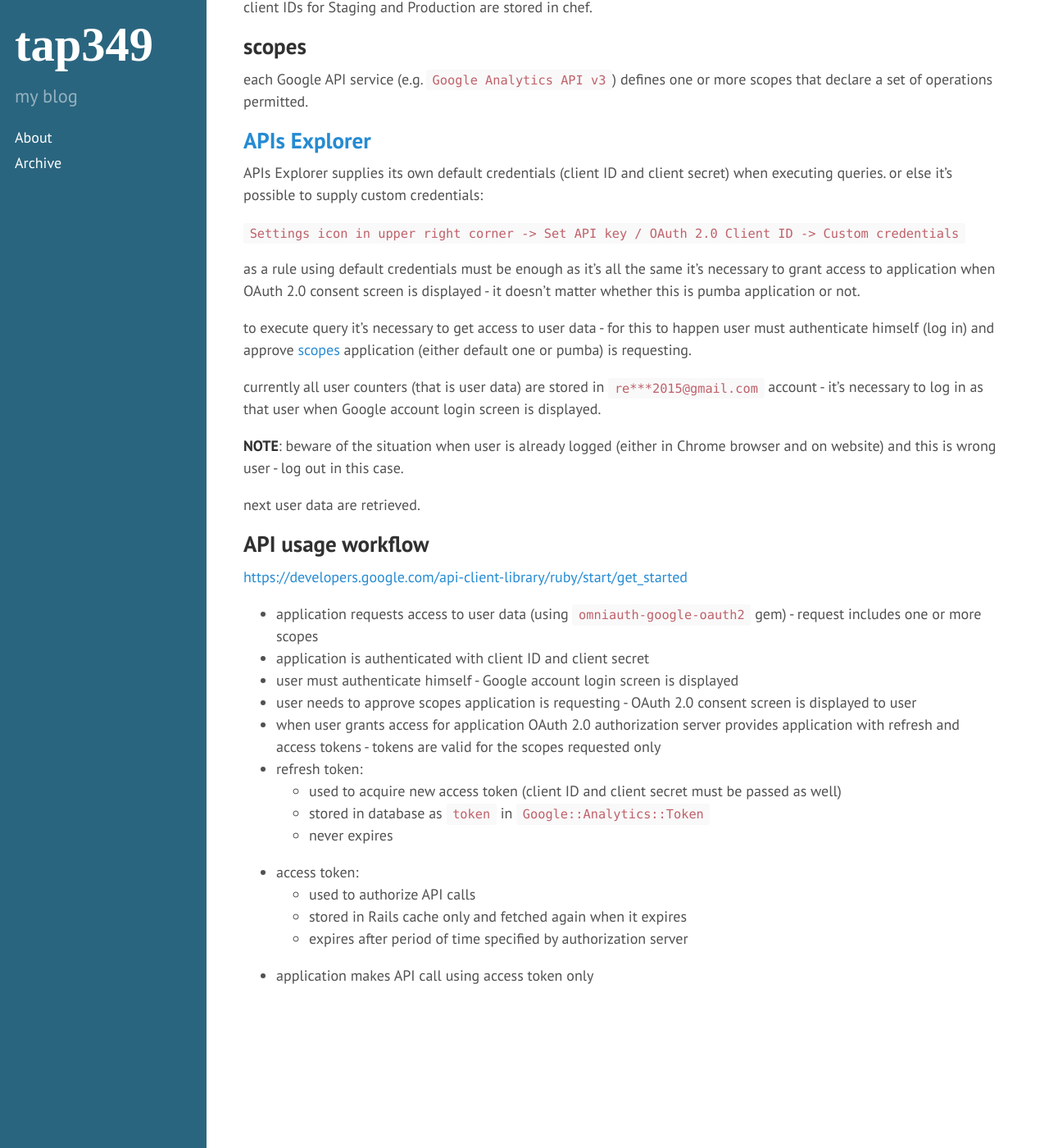
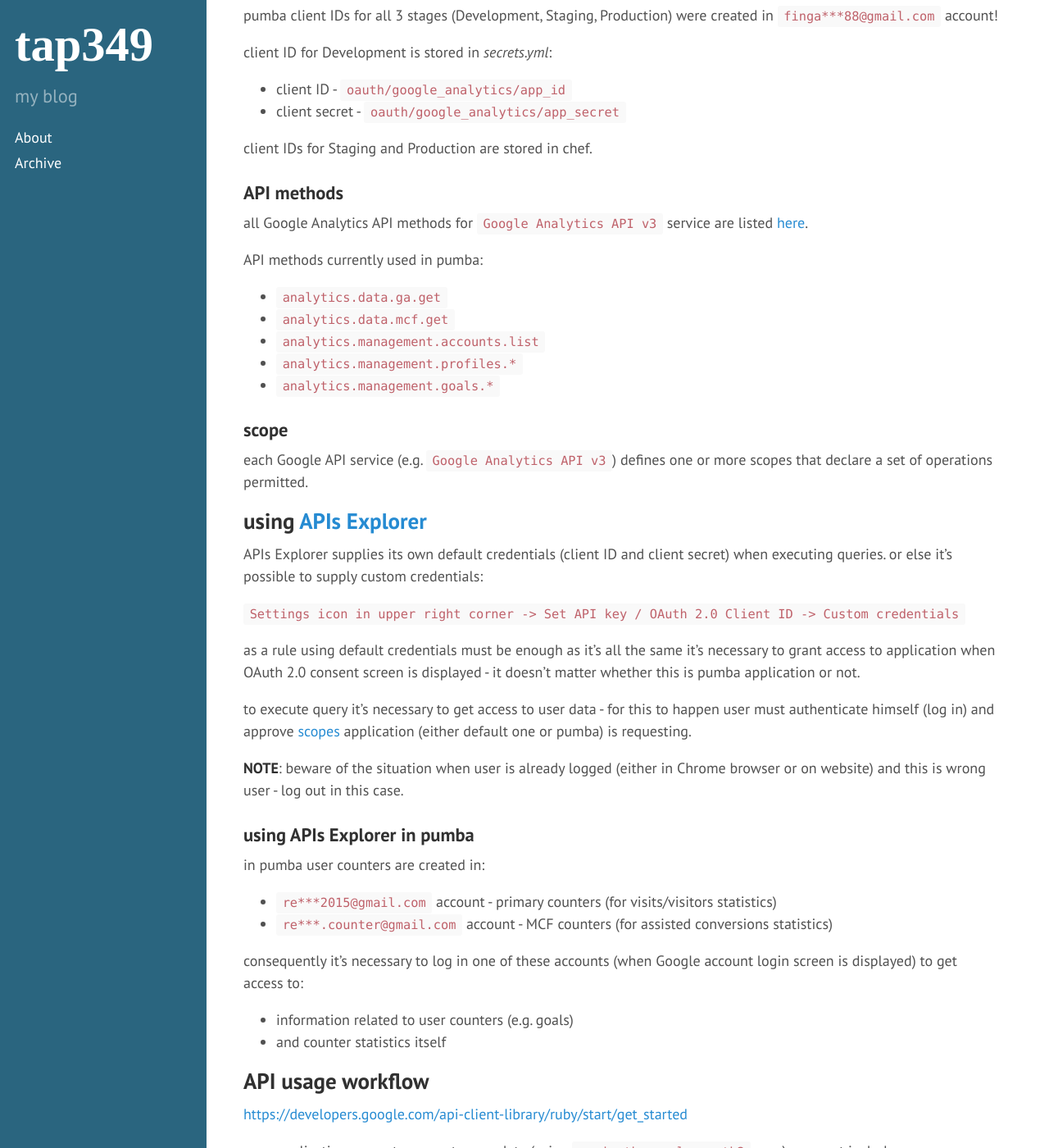
Before and after one commit to tap349/tap349.github.io, a Jekyll site: the page built from _posts/2016-03-16-GA-demystified.md, in a window 1280 px wide and 1400 px high, scrolled down 1993 px. Shown: the whole window at 82% size. Built offline with Jekyll 4.4.1, drawn with Linux system fonts in a browser that asks for light colours; some of the changed text lies outside the part shown.

Commit message:
update 2016-05-12_17:41:30

```diff
--- a/_posts/2016-03-16-GA-demystified.md
+++ b/_posts/2016-03-16-GA-demystified.md
@@ -60,7 +61,9 @@ configuration of Google Analytics and some background information.
   - usage: API (e.g. `analytics.data.ga.get`)
   - pumba: `counter_id` in `Google::Analytics::Counter`
 
-## OAuth 2.0 client ID
+## Google Analytics terms
+
+### OAuth 2.0 client ID
 
 client ID:
 
@@ -80,12 +83,25 @@ client ID for Development is stored in _secrets.yml_:
 
 client IDs for Staging and Production are stored in chef.
 
-## scopes
+### API methods
+
+all Google Analytics API methods for `Google Analytics API v3` service
+are listed [here](https://developers.google.com/apis-explorer/#p/analytics/v3/).
+
+API methods currently used in pumba:
+
+- `analytics.data.ga.get`
+- `analytics.data.mcf.get`
+- `analytics.management.accounts.list`
+- `analytics.management.profiles.*`
+- `analytics.management.goals.*`
+
+### scope
 
 each Google API service (e.g. `Google Analytics API v3`)
 defines one or more scopes that declare a set of operations permitted.
 
-## [APIs Explorer](https://developers.google.com/apis-explorer/#p/)
+## using [APIs Explorer](https://developers.google.com/apis-explorer/#p/)
 
 APIs Explorer supplies its own default credentials
 (client ID and client secret) when executing queries.
@@ -99,16 +115,23 @@ is displayed - it doesn't matter whether this is pumba application or not.
 
 to execute query it's necessary to get access to user data -
 for this to happen user must authenticate himself (log in) and approve
-[scopes](#scopes) application (either default one or pumba) is requesting.
-
-currently all user counters (that is user data) are stored in
-`re***2015@gmail.com` account - it's necessary to log in as that user
-when Google account login screen is displayed.
+[scopes](#scope) application (either default one or pumba) is requesting.
 
 **NOTE**: beware of the situation when user is already logged (either in Chrome
-          browser and on website) and this is wrong user - log out in this case.
+          browser or on website) and this is wrong user - log out in this case.
 
-next user data are retrieved.
+### using APIs Explorer in pumba
+
+in pumba user counters are created in:
+
+- `re***2015@gmail.com` account - primary counters (for visits/visitors statistics)
+- `re***.counter@gmail.com` account - MCF counters (for assisted conversions statistics)
+
+consequently it's necessary to log in one of these accounts
+(when Google account login screen is displayed) to get access to:
+
+- information related to user counters (e.g. goals)
+- and counter statistics itself
 
 ## API usage workflow
 
```
Also changed, not shown: other parts of _posts/2016-03-16-GA-demystified.md (+3 -2 lines).
